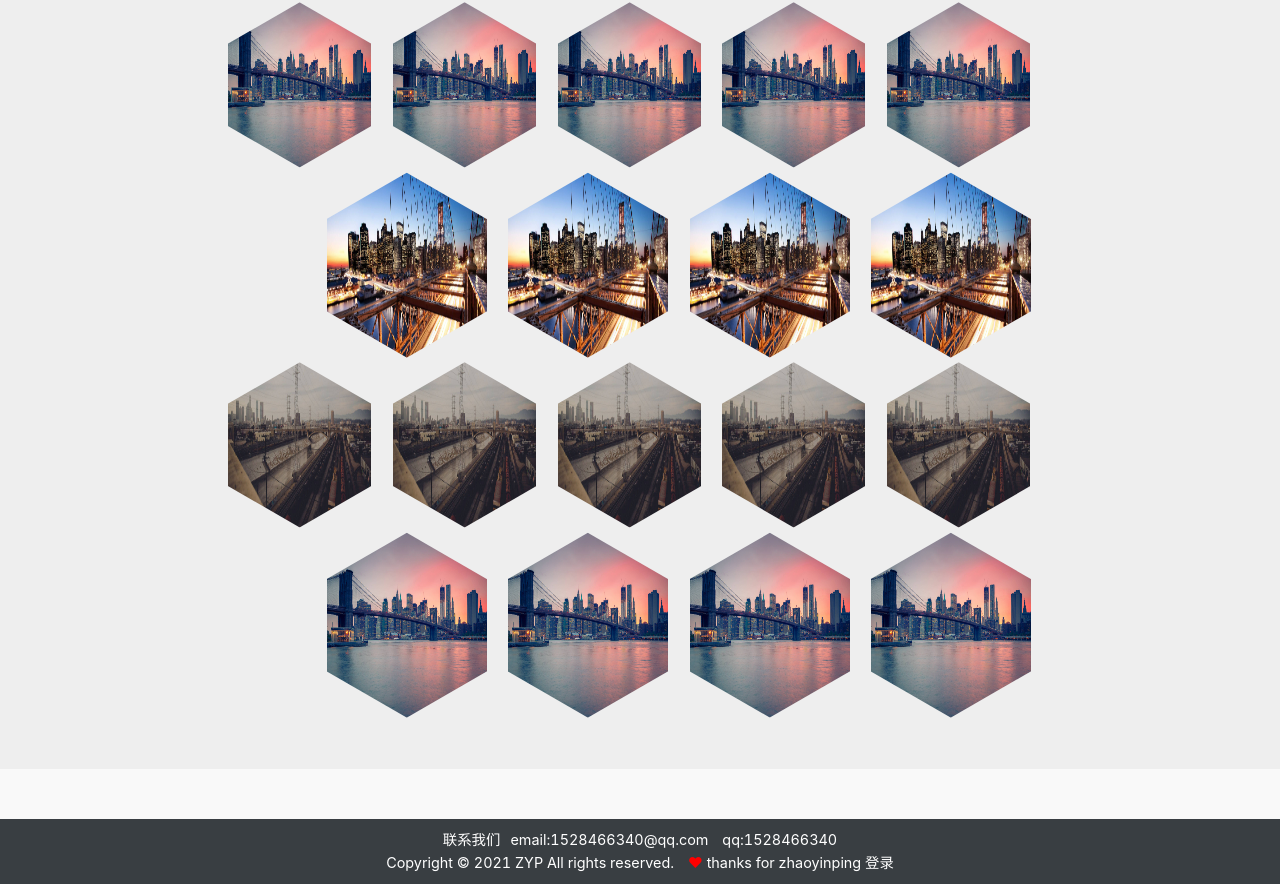
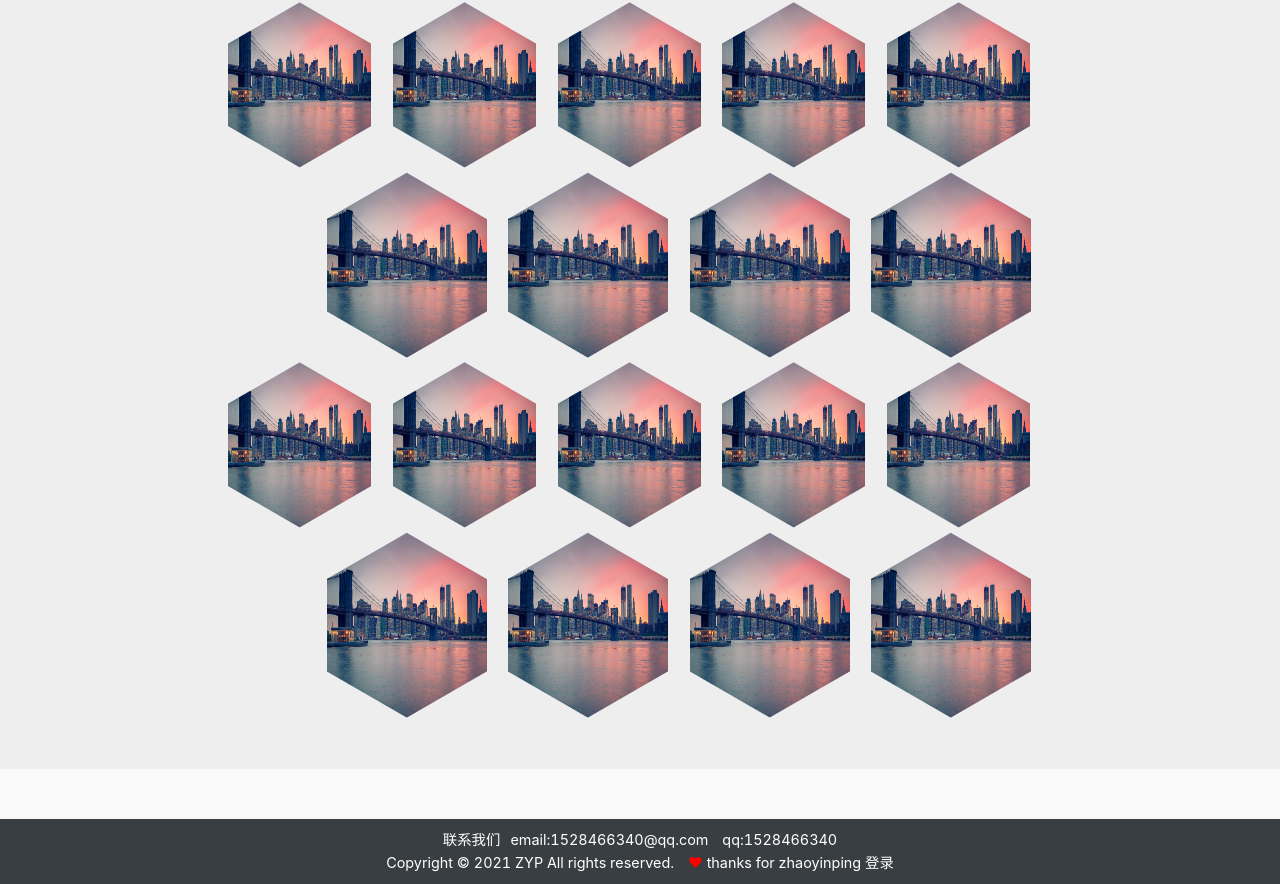
Before and after one commit to zyp-beier/zblog, a Vue app in the folder blog-front/: page / in a window 1280 px wide. Shown: the part 2253-3137 px from the top of the page. Built offline with nearby package versions, Linux system fonts and the light colour scheme; no server answers; a web font is replaced by a local one.

Commit message:
更新蜂巢图

```diff
--- a/blog-front/src/components/honeycomb.vue
+++ b/blog-front/src/components/honeycomb.vue
@@ -1,32 +1,11 @@
 <template>
   <div class="hive">
     <div class="main">
-      <div class="list">
-        <div class="left item" v-for="(item, index) in 5" :key="index" :class="item">
-            <div class="right">
-              <a href="#"><img src="../assets/img/20181124175204_217.jpg" alt=""></a>
-            </div>
-        </div>
-      </div>
-      <div class="list even">
-        <div class="left item" v-for="(item, index) in 4" :key="index" :class="item">
-            <div class="right">
-              <a href="#"><img src="../assets/img/20181124175205_100.jpg" alt=""></a>
-            </div>
-        </div>
-      </div>
-      <div class="list">
-        <div class="left item" v-for="(item, index) in 5" :key="index" :class="item">
-            <div class="right">
-              <a href="#"><img src="../assets/img/20181124175530_602.jpg" alt=""></a>
-            </div>
-        </div>
-      </div>
-      <div class="list even">
-        <div class="left item" v-for="(item, index) in 4" :key="index" :class="item">
-            <div class="right">
-              <a href="#"><img src="../assets/img/20181124175204_217.jpg" alt=""></a>
-            </div>
+      <div :class="['list', {'even': index % 2 === 1} ]" v-for="(item,index) in hiveList" :key="index">
+        <div class="left item" v-for="(ite, ind) in item" :key="ind" >
+          <div class="right">
+            <a href="#"><img src="../assets/img/20181124175204_217.jpg" alt=""></a>
+          </div>
         </div>
       </div>
     </div>
@@ -38,7 +17,12 @@ export default {
   name: "honeycomb",
   data() {
     return {
-      hiveList: 18
+      hiveList: [
+        [1,2,3,4,5],
+        [1,2,3,4],
+        [1,2,3,4,5],
+        [1,2,3,4],
+      ]
     }
   }
 }
@@ -64,7 +48,6 @@ export default {
     width: 100%;
     transform: rotate(-60deg);
     overflow: hidden;
-    /* box-shadow: inset 0 0 0 200px rgb(36 36 36 / 70%); */
   }
   .left .right img {
     width: 100%;
@@ -73,8 +56,6 @@ export default {
     overflow: hidden;
   }
   .item:hover {
-    /* -webkit-box-shadow: inset 0 0 0 200px rgb(36 36 36 / 70%);
-    box-shadow: inset 0 0 0 200px rgb(36 36 36 / 70%); */
     transform: scale(1);
     transition: all .3s ease-in-out;
   }
```
